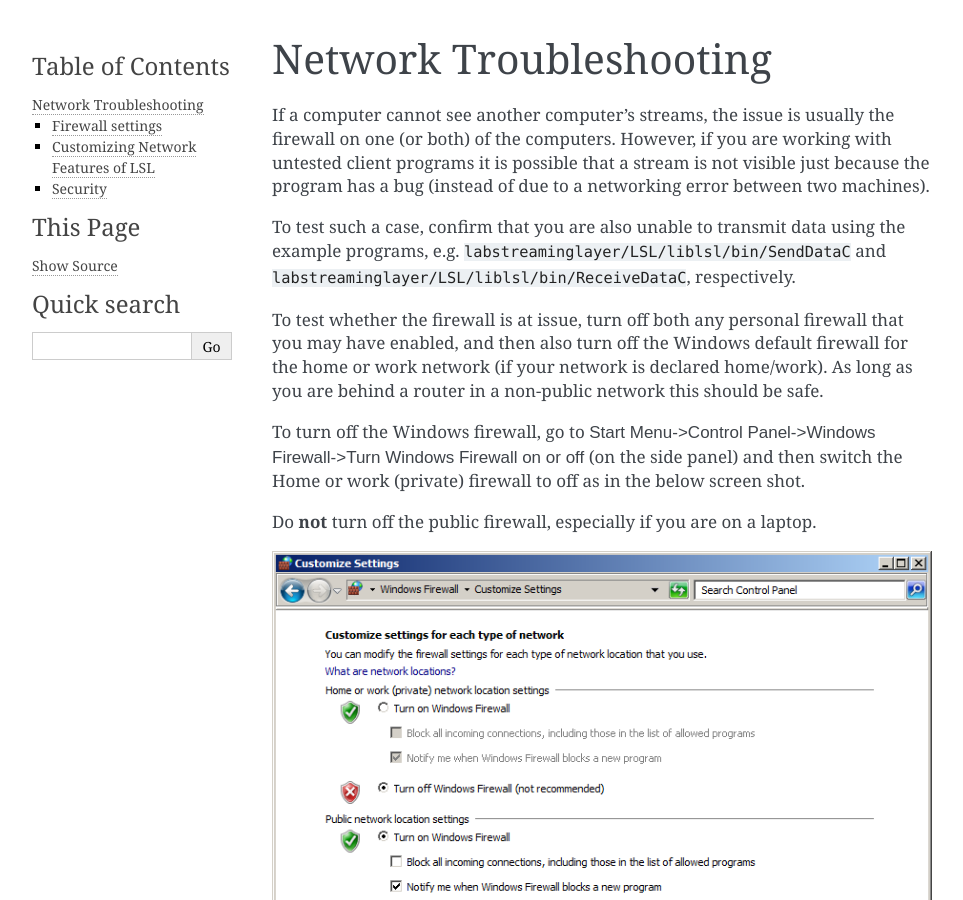
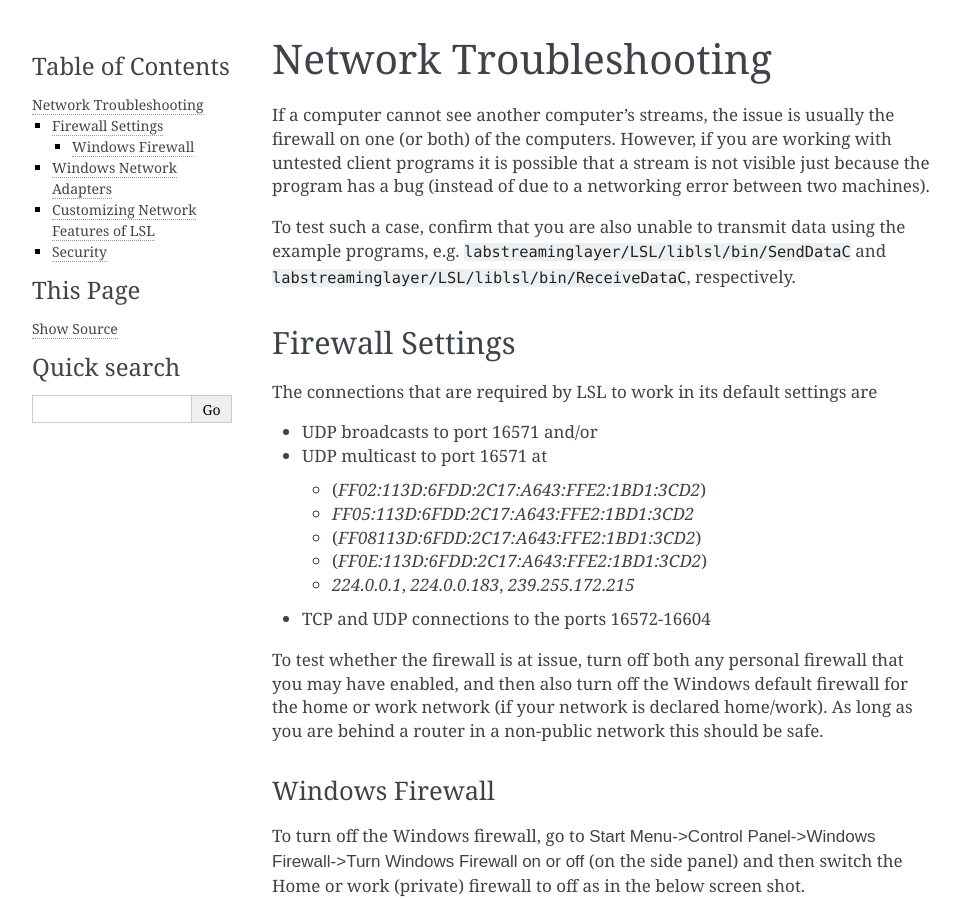
Before and after one commit to sccn/labstreaminglayer, a Sphinx documentation site: the page built from docs/info/network-connectivity.rst, in a window 1280 px wide and 900 px high. Shown: the whole window, without its empty margins (148-1111 px from the left). Built offline with Sphinx 7.4.7, drawn with Linux system fonts in a browser that asks for light colours; some of the changed text lies outside the part shown.

Commit message:
docs: Rearranged network-connectivity for better header hierarchy.

```diff
--- a/docs/info/network-connectivity.rst
+++ b/docs/info/network-connectivity.rst
@@ -11,10 +11,31 @@
 the example programs, e.g. :file:`labstreaminglayer/LSL/liblsl/bin/SendDataC`
 and :file:`labstreaminglayer/LSL/liblsl/bin/ReceiveDataC`, respectively.
 
+.. _firewallsettings:
+
+Firewall Settings
+*****************
+
+The connections that are required by LSL to work in its default settings are
+
+- UDP broadcasts to port 16571 and/or
+- UDP multicast to port 16571 at
+
+  - (`FF02:113D:6FDD:2C17:A643:FFE2:1BD1:3CD2`)
+  - `FF05:113D:6FDD:2C17:A643:FFE2:1BD1:3CD2`
+  - (`FF08113D:6FDD:2C17:A643:FFE2:1BD1:3CD2`)
+  - (`FF0E:113D:6FDD:2C17:A643:FFE2:1BD1:3CD2`)
+  - `224.0.0.1`, `224.0.0.183`, `239.255.172.215`
+
+- TCP and UDP connections to the ports 16572-16604
+
 To test whether the firewall is at issue, turn off both any personal firewall
 that you may have enabled, and then also turn off the Windows default firewall
 for the home or work network (if your network is declared home/work).
 As long as you are behind a router in a non-public network this should be safe.
+
+Windows Firewall
+================
 
 To turn off the Windows firewall, go to
 :guilabel:`Start Menu->Control Panel->Windows Firewall->Turn Windows Firewall on or off`
@@ -60,6 +81,9 @@
 :guilabel:`Allow a program or feature through Windows Firewall`).
 Most personal firewalls also allow you to set up per-program rules.
 
+Windows Network Adapters
+************************
+
 Another possible reason is when you have multiple (perhaps virtual) network
 adapters, and the primary network adapter is not the one that is used to
 communicate with other machines on the lab network.
```
Also changed, not shown: other parts of docs/info/network-connectivity.rst (+2 -19 lines).
